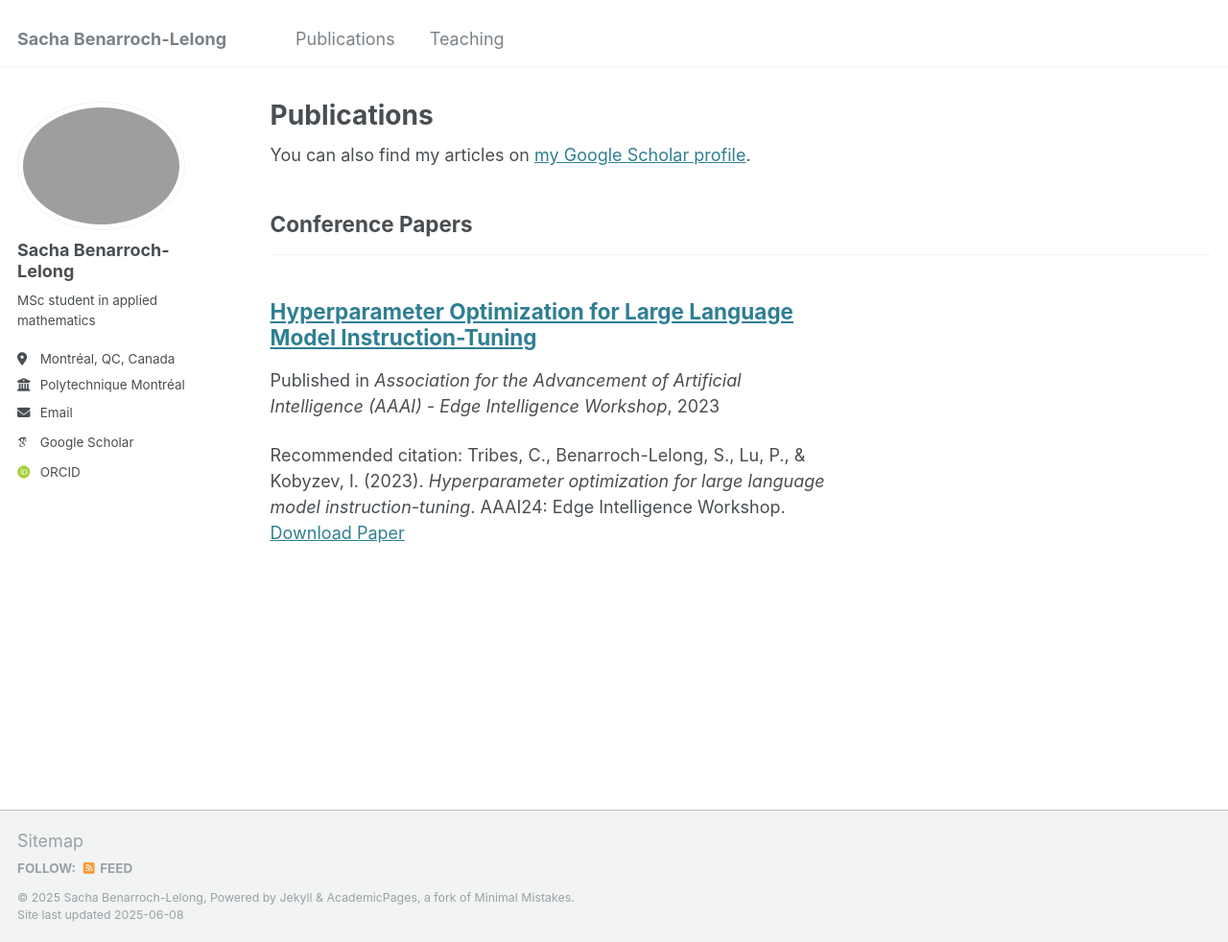
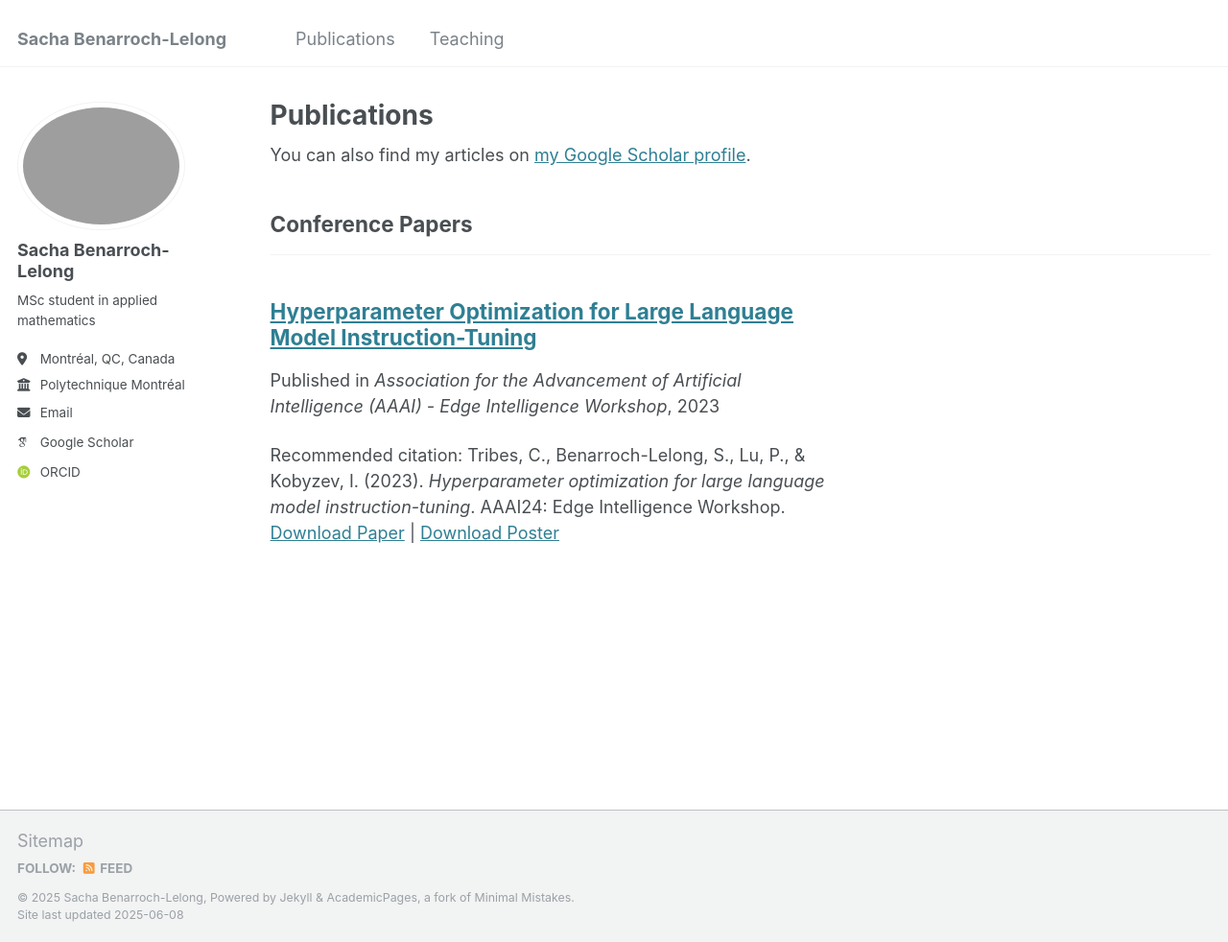
Before and after one commit to sblelong/sblelong.github.io, a Jekyll site: the page built from _pages/publications.html, in a window 1280 px wide and 982 px high. Shown: the whole window at 96% size. Built offline with Jekyll 4.4.1, drawn with Linux system fonts in a browser that asks for light colours; some web fonts are replaced.

Commit message:
poster AAAI24

```diff
--- a/_includes/archive-single.html
+++ b/_includes/archive-single.html
@@ -53,19 +53,19 @@
     excerpt and not enable
     {% endif %}
 
-    {% if post.citation and post.paperurl and post.slidesurl %}
+    {% if post.citation and post.paperurl and post.posterurl %}
     <p>Recommended citation: {{ post.citation }}<br /><a href="{{ post.paperurl }}">Download Paper</a> | <a
-        href="{{ post.slidesurl }}">Download Slides</a></p>
+        href="{{ post.posterurl }}">Download Poster</a></p>
     {% elsif post.citation and post.paperurl %}
     <p>Recommended citation: {{ post.citation }}<br /><a href="{{ post.paperurl }}">Download Paper</a></p>
-    {% elsif post.citation and post.slidesurl %}
-    <p>Recommended citation: {{ post.citation }}<br /><a href="{{ post.slidesurl }}">Download Slides</a></p>
+    {% elsif post.citation and post.posterurl %}
+    <p>Recommended citation: {{ post.citation }}<br /><a href="{{ post.posterurl }}">Download Poster</a></p>
     {% elsif post.citation %}
     <p>Recommended citation: {{ post.citation }}</p>
     {% elsif post.paperurl %}
     <p><a href=" {{ post.paperurl }} ">Download Paper</a></p>
-    {% elsif post.slidesurl %}
-    <p><a href="{{ post.slidesurl }}">Download Slides</a></p>
+    {% elsif post.posterurl %}
+    <p><a href="{{ post.posterurl }}">Download Poster</a></p>
     {% endif %}
 
   </article>
```
